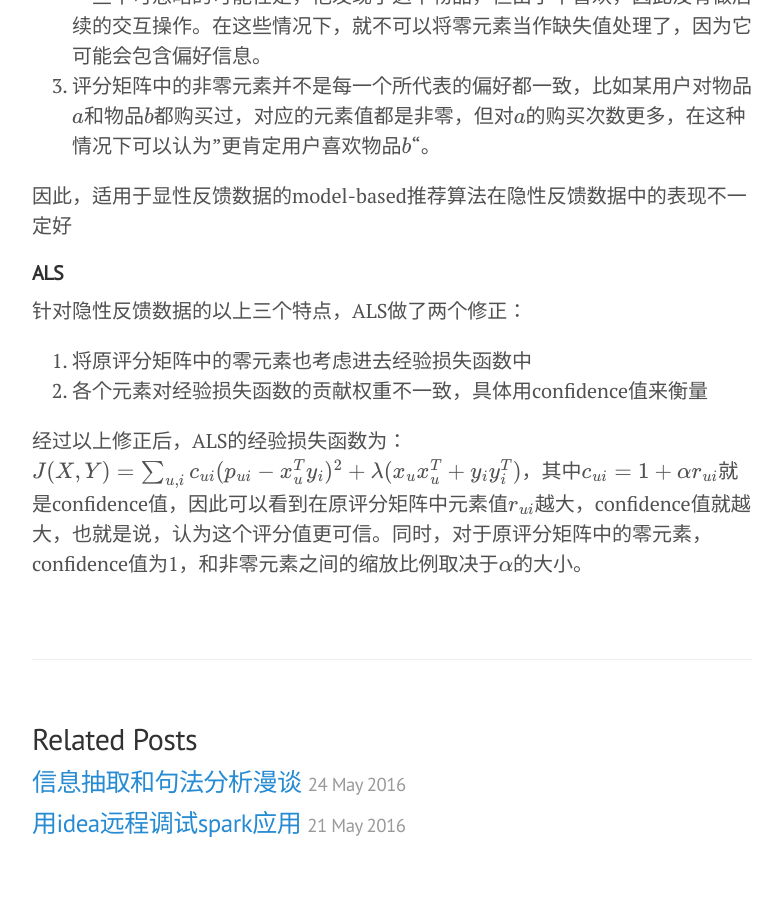
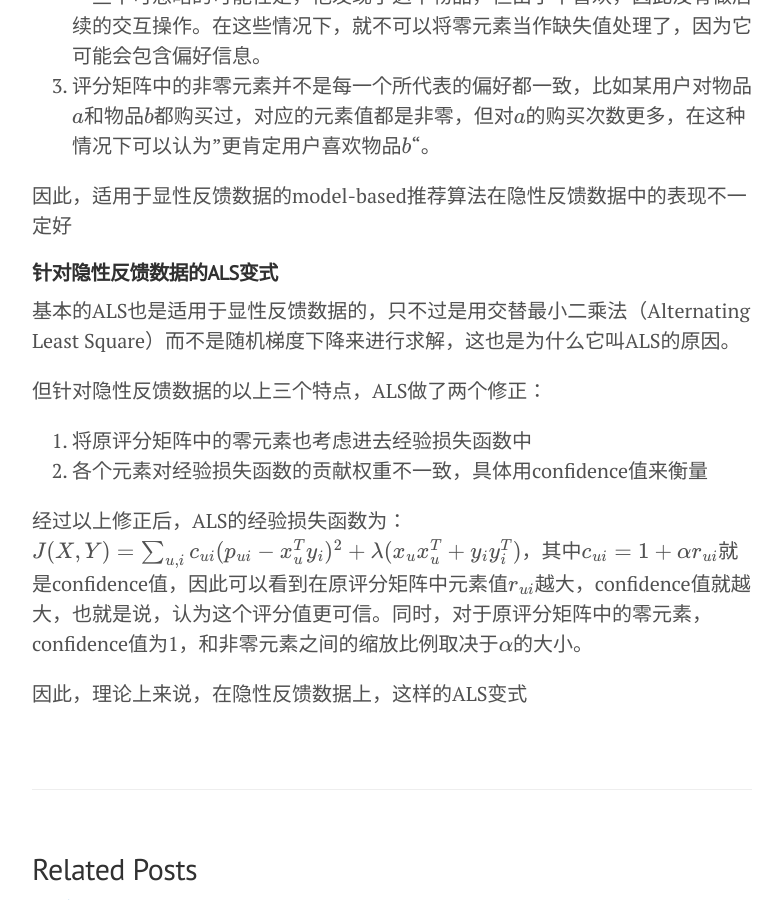
Before and after one commit to nomadcube/nomadcube.github.io, a Jekyll site: the page built from _posts/2016-06-16-针对隐性反馈数据的als算法.md, in a window 1280 px wide and 900 px high, scrolled down 1159 px. Shown: the whole window, without its empty margins (248-1031 px from the left). Built offline with Jekyll 4.4.1, drawn with Linux system fonts in a browser that asks for light colours; formulas are drawn with MathJax 3; comment, search, counter and statistics services are not loaded.

Commit message:
新文章

```diff
--- a/_posts/2016-06-16-针对隐性反馈数据的als算法.md
+++ b/_posts/2016-06-16-针对隐性反馈数据的als算法.md
@@ -29,10 +29,14 @@ tags: 推荐算法
 
 因此，适用于显性反馈数据的model-based推荐算法在隐性反馈数据中的表现不一定好
 
-#### **ALS**
-针对隐性反馈数据的以上三个特点，ALS做了两个修正：
+#### **针对隐性反馈数据的ALS变式**
+基本的ALS也是适用于显性反馈数据的，只不过是用交替最小二乘法（Alternating Least Square）而不是随机梯度下降来进行求解，这也是为什么它叫ALS的原因。
+
+但针对隐性反馈数据的以上三个特点，ALS做了两个修正：
 
 1. 将原评分矩阵中的零元素也考虑进去经验损失函数中
 2. 各个元素对经验损失函数的贡献权重不一致，具体用confidence值来衡量
 
 经过以上修正后，ALS的经验损失函数为：$$J(X,Y) = \sum_{u,i} c_{ui}(p_{ui} - x_u^Ty_i)^2 + \lambda(x_ux_u^T + y_iy_i^T)$$，其中$$c_{ui} = 1 + \alpha r_{ui}$$就是confidence值，因此可以看到在原评分矩阵中元素值$$r_{ui}$$越大，confidence值就越大，也就是说，认为这个评分值更可信。同时，对于原评分矩阵中的零元素，confidence值为1，和非零元素之间的缩放比例取决于$$\alpha$$的大小。
+
+因此，理论上来说，在隐性反馈数据上，这样的ALS变式
```
